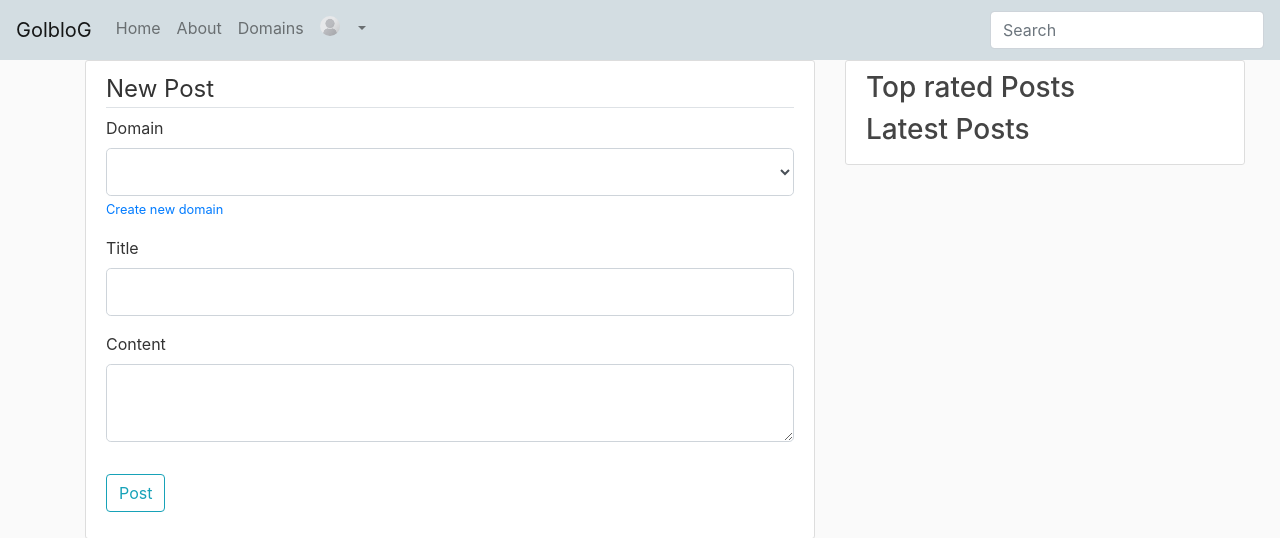
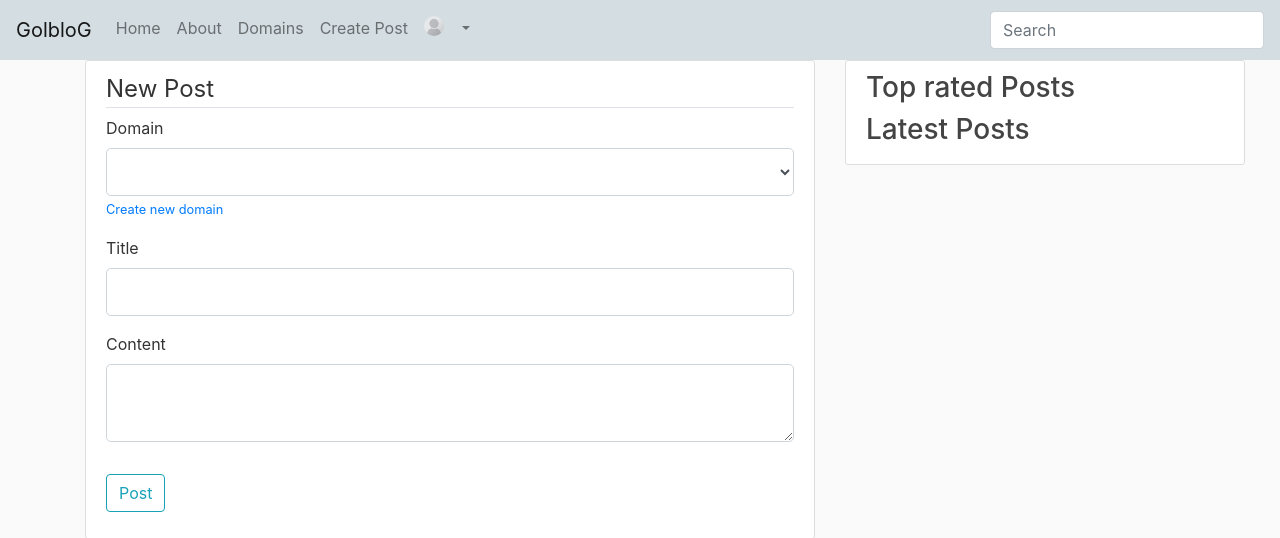
Before and after one commit to kshtjraj05/golBlog, a Flask app: page /post/new in a window 1280 px wide. Shown: the top 538 px of the page. Run offline with Flask 2, Linux system fonts and the light colour scheme; the visitor is signed in with stand-in values (Sample User, id 1); data comes from the database, SQL or seed files in the repository; data that the repository does not hold is empty; some libraries are stand-ins or nearby versions.

Commit message:
Minor upgradations

```diff
--- a/flaskblog/__init__.py
+++ b/flaskblog/__init__.py
@@ -18,6 +18,7 @@ login_manager.login_view='users.login'
 login_manager.login_message_category = 'info'
 mail= Mail()
 babel = Babel()
+
 
 def create_app(config_class=Config):
     app = Flask(__name__)
--- a/flaskblog/domains/routes.py
+++ b/flaskblog/domains/routes.py
@@ -1,8 +1,9 @@
 from flaskblog.domains.forms import DomainForm, UpdateDomainForm, Follow
 from flaskblog import db
 from flask import url_for, redirect, Blueprint, request, render_template, current_app, flash
-from flaskblog.models import Domain, Post
+from flaskblog.models import Domain, Post, Upvote_association
 from flask_login import current_user, login_required
+from sqlalchemy import func
 domains = Blueprint('domains',__name__)
 
 @domains.route('/create_domain', methods=['GET','POST'])
@@ -26,15 +27,19 @@ def get_domains():
 
 @domains.route('/get_domains2', methods=['GET'])
 def get_domains2():
+    latest_posts=Post.query.order_by(Post.date_posted.desc()).limit(6).all()
+    top_rated_posts=Post.query.outerjoin(Upvote_association).group_by(Post.id).order_by(func.count().desc()).limit(6).all()
     lst=[]
     for domain in Domain.query.all():
         lst.append(domain)
-    return render_template('domain_categories.html',lst=lst)
+    return render_template('domain_categories.html',lst=lst, top_rated_posts=top_rated_posts, latest_posts=latest_posts)
 
 
 @domains.route('/get_domains_posts/<string:domain_name>', methods=['GET','POST'])
 @login_required
 def domain_profile(domain_name):
+    latest_posts=Post.query.order_by(Post.date_posted.desc()).limit(6).all()
+    top_rated_posts=Post.query.outerjoin(Upvote_association).group_by(Post.id).order_by(func.count().desc()).limit(6).all()
     form=Follow()
     domain=Domain.query.filter_by(domain_name=domain_name).first_or_404()
     page=request.args.get('page',1, type=int)
@@ -43,7 +48,7 @@ def domain_profile(domain_name):
     posts=Post.query.filter_by(domain=domain)\
         .order_by(Post.date_posted.desc())\
         .paginate(page=page,per_page=5)
-    return render_template('domain_profile.html', domain=domain, posts = posts, form = form)
+    return render_template('domain_profile.html', domain=domain, posts = posts, form = form, top_rated_posts=top_rated_posts, latest_posts=latest_posts)
 
 @domains.route("/domain/<int:domain_id>/follow", methods=['POST'])
 def follow(domain_id):
@@ -56,6 +61,8 @@ def follow(domain_id):
 
 @domains.route('/domain/<int:domain_id>/update_domain', methods=['GET','POST'])
 def update_domain(domain_id):
+    latest_posts=Post.query.order_by(Post.date_posted.desc()).limit(6).all()
+    top_rated_posts=Post.query.outerjoin(Upvote_association).group_by(Post.id).order_by(func.count().desc()).limit(6).all()
     domain = Domain.query.get_or_404(domain_id)
     if domain.creator != current_user:
         abort(403)
@@ -72,4 +79,4 @@ def update_domain(domain_id):
         form.domain_name.data=domain.domain_name
 
     domain_image = url_for('static', filename ="domain_pics/"+domain.domain_image)
-    return render_template('domain_update.html', form=form, domain=domain)
+    return render_template('domain_update.html', form=form, domain=domain, top_rated_posts=top_rated_posts, latest_posts=latest_posts)
--- a/flaskblog/main/routes.py
+++ b/flaskblog/main/routes.py
@@ -1,4 +1,4 @@
-from flask import Blueprint, request, render_template,g, current_app
+from flask import Blueprint, request, render_template,g, current_app, url_for, render_template, redirect
 from  flaskblog.models import Post, Upvote_association
 from flask_login import current_user, login_required
 from flaskblog.main.forms import SearchForm
@@ -22,16 +22,21 @@ def home():
     top_rated_posts.reverse()
 
     recommended_posts=[]
-    for post in top_rated_posts:
-        if current_user.is_following_domain(post.domain):
-            recommended_posts.append(post)
-        print(recommended_posts)
-    pagination = Pagination(page=page, total=len(recommended_posts), search=False, record_name='recommended_posts')
-    return render_template('home.html',pagination=pagination, latest_posts=latest_posts, current_user=current_user, top_rated_posts = top_rated_posts, recommended_posts=recommended_posts)
-
+    if current_user.is_authenticated:
+        for post in top_rated_posts:
+            if current_user.is_following_domain(post.domain):
+                recommended_posts.append(post)
+        pagination = Pagination(page=page, total=len(recommended_posts), search=False, record_name='recommended_posts')
+        return render_template('home.html',pagination=pagination, latest_posts=latest_posts, current_user=current_user, top_rated_posts = top_rated_posts, recommended_posts=recommended_posts)
+    else:
+        recommended_posts=Post.query.order_by(Post.date_posted.desc()).all()
+        pagination = Pagination(page=page, total=len(recommended_posts), search=False, record_name='recommended_posts')
+        return render_template('home.html',pagination=pagination, latest_posts=latest_posts, current_user=current_user, top_rated_posts = top_rated_posts, recommended_posts=recommended_posts)
 @main.route("/about")
 def about():
-    return render_template('about.html', title = 'About')
+    latest_posts=Post.query.order_by(Post.date_posted.desc()).limit(6).all()
+    top_rated_posts=Post.query.outerjoin(Upvote_association).group_by(Post.id).order_by(func.count().desc()).limit(6).all()
+    return render_template('about.html', title = 'About', top_rated_posts=top_rated_posts, latest_posts=latest_posts)
 
 
 @main.before_app_request
@@ -43,6 +48,8 @@ def before_request():
 @main.route('/search')
 @login_required
 def search():
+    latest_posts=Post.query.order_by(Post.date_posted.desc()).limit(6).all()
+    top_rated_posts=Post.query.outerjoin(Upvote_association).group_by(Post.id).order_by(func.count().desc()).limit(6).all()
     if not g.search_form.validate():
         return redirect(url_for('main.home'))
     page = request.args.get('page', 1, type=int)
@@ -58,7 +65,5 @@ def search():
     payload ={ 'q':query_string , 'accepted':'true', 'closed':'true', 'migrated':'false',}
     stack_response = json.loads(requests.get(url, params=payload).text)
     medium_response = scrape_medium(query_string)
-    #for post in stack_response['items']:
-        #print(post['title'])
     return render_template('search.html', title='Search', posts=posts,
-                           next_url=next_url, prev_url=prev_url, stack_response=stack_response['items'], medium_response=medium_response)
+                           next_url=next_url, prev_url=prev_url, stack_response=stack_response['items'], medium_response=medium_response, top_rated_posts=top_rated_posts, latest_posts=latest_posts)
--- a/flaskblog/posts/routes.py
+++ b/flaskblog/posts/routes.py
@@ -7,6 +7,7 @@ from flaskblog.models import Post, Comment, Downvote_association, Upvote_associa
 from flaskblog.posts.forms import PostForm, CommentForm, UpvoteForm, DownvoteForm
 from flaskblog.domains.forms import DomainForm
 from flaskblog.domains.routes import get_domains
+from sqlalchemy import func
 posts = Blueprint('posts',__name__)
 
 
@@ -15,6 +16,8 @@ posts = Blueprint('posts',__name__)
 @posts.route("/post/new", methods = ['GET','POST'])
 @login_required
 def new_post():
+    latest_posts=Post.query.order_by(Post.date_posted.desc()).limit(6).all()
+    top_rated_posts=Post.query.outerjoin(Upvote_association).group_by(Post.id).order_by(func.count().desc()).limit(6).all()
     form = PostForm()
     domain_form =DomainForm()
     lst = get_domains()
@@ -30,22 +33,25 @@ def new_post():
         db.session.commit()
         flash('Your post has been created', 'success')
         return redirect(url_for('main.home'))
-    return render_template('create_post.html',title='New Post', form = form, legend = 'New Post', domain_form=domain_form)
+    return render_template('create_post.html',title='New Post', form = form, legend = 'New Post', domain_form=domain_form, top_rated_posts=top_rated_posts, latest_posts=latest_posts)
 
 @posts.route("/post/<int:post_id>", methods = ['GET', 'POST'])
 @login_required
 def post(post_id):
-
+    latest_posts=Post.query.order_by(Post.date_posted.desc()).limit(6).all()
+    top_rated_posts=Post.query.outerjoin(Upvote_association).group_by(Post.id).order_by(func.count().desc()).limit(6).all()
     post = Post.query.get_or_404(post_id)
     comments = Comment.query.filter_by(post=post)
-
+    print('Hey')
+    for posts in top_rated_posts:
+        print(posts)
     form = CommentForm()
     if form.validate_on_submit():
         comment=Comment(content=form.content.data, author=current_user, post=post)
         db.session.add(comment)
         db.session.commit()
         return Response(status=200)
-    return render_template('post.html',title=post.title,post=post, form= form, comments=comments)
+    return render_template('post.html',title=post.title,post=post, form= form, comments=comments, top_rated_posts=top_rated_posts, latest_posts=latest_posts)
 
 @posts.route("/post/<int:post_id>/add_comment", methods = ['POST'])
 def comment(post_id):
@@ -60,6 +66,8 @@ def comment(post_id):
 
 @posts.route("/post/<int:post_id>/update", methods = ['GET','POST'])
 def update_post(post_id):
+    latest_posts=Post.query.order_by(Post.date_posted.desc()).limit(6).all()
+    top_rated_posts=Post.query.outerjoin(Upvote_association).group_by(Post.id).order_by(func.count().desc()).limit(6).all()
     post = Post.query.get_or_404(post_id)
     if(post.author != current_user):
         abort(403)
@@ -83,7 +91,7 @@ def update_post(post_id):
         form.title.data=post.title
         form.content.data=post.content
         form.submit.data='Update'
-    return render_template('create_post.html',title='Update post', form = form, legend = 'Update Post', domain_form=domain_form)
+    return render_template('create_post.html',title='Update post', form = form, legend = 'Update Post', domain_form=domain_form, top_rated_posts=top_rated_posts, latest_posts=latest_posts)
 
 @posts.route('/posts/<int:post_id>/is_upvoted')
 @login_required
--- a/flaskblog/templates/layout.html
+++ b/flaskblog/templates/layout.html
@@ -43,6 +43,9 @@
               {% if current_user.is_authenticated %}
                 <li class="nav-item">
                   <a class="nav-link" href="{{ url_for('domains.get_domains2') }}">Domains</a>
+                </li>
+                <li class="nav-item">
+                  <a class="nav-link" href="{{ url_for('posts.new_post') }}">Create Post</a>
                 </li>
                 <li class="nav-item dropdown">
                   <a class="nav-link  dropdown-toggle" href="#" id="navbarDropdown" role="button" data-toggle="dropdown" aria-haspopup="true" aria-expanded="false">
--- a/flaskblog/users/routes.py
+++ b/flaskblog/users/routes.py
@@ -1,6 +1,6 @@
 from flask import  current_app, render_template, url_for, flash, redirect, request, abort
 from flaskblog.users.forms import Follow, ResetPasswordForm, RequestResetForm,RegistrationForm, LogIn, UpdateAccountForm
-from flaskblog.models  import User, Post,followers
+from flaskblog.models  import User, Post,followers, Upvote_association
 from flaskblog import  db, bcrypt, mail
 from flask_login import login_user, current_user, logout_user, login_required
 import secrets, os
@@ -8,16 +8,20 @@ from PIL import Image
 from datetime import datetime
 from flask_mail import Message
 from flaskblog.users.utils import send_reset_email, save_picture
+from sqlalchemy import func
 
 
 from flask import Blueprint
 users = Blueprint('users',__name__)
-
+latest_posts=[]
+top_rated_posts=[]
 
 
 
 @users.route("/register", methods=[ 'GET','POST'])
 def register():
+    latest_posts=Post.query.order_by(Post.date_posted.desc()).limit(6).all()
+    top_rated_posts=Post.query.outerjoin(Upvote_association).group_by(Post.id).order_by(func.count().desc()).limit(6).all()
     if current_user.is_authenticated:
         return redirect(url_for('main.home'))
     form = RegistrationForm()
@@ -29,10 +33,12 @@ def register():
         flash(f'Account created for {form.username.data}!', 'success')
         next_page = request.args.get('next')
         return redirect(next_page) if next_page else redirect(url_for('users.login'))
-    return render_template('register.html', title='Register', form = form)
+    return render_template('register.html', title='Register', form = form, top_rated_posts=top_rated_posts, latest_posts=latest_posts)
 
 @users.route("/login", methods = ['GET', 'POST'])
 def login():
+    latest_posts=Post.query.order_by(Post.date_posted.desc()).limit(6).all()
+    top_rated_posts=Post.query.outerjoin(Upvote_association).group_by(Post.id).order_by(func.count().desc()).limit(6).all()
     if current_user.is_authenticated:
         return redirect(url_for('main.home'))
     form = LogIn()
@@ -44,7 +50,7 @@ def login():
             return redirect(next_page) if next_page else redirect(url_for('main.home'))
         else:
             flash('Login Unsuccessful. Please check email and password', 'danger')
-    return render_template('login.html', title='Login', form=form)
+    return render_template('login.html', title='Login', form=form, top_rated_posts=top_rated_posts, latest_posts=latest_posts)
 
 @users.route("/logout")
 def logout():
@@ -54,6 +60,8 @@ def logout():
 @users.route("/account", methods=['GET','POST'])
 @login_required
 def account():
+    latest_posts=Post.query.order_by(Post.date_posted.desc()).limit(6).all()
+    top_rated_posts=Post.query.outerjoin(Upvote_association).group_by(Post.id).order_by(func.count().desc()).limit(6).all()
     form = UpdateAccountForm()
     if form.validate_on_submit():
         if form.picture.data:
@@ -68,10 +76,12 @@ def account():
         form.username.data=current_user.username
         form.email.data = current_user.email
     image_file = url_for('static', filename ="profile_pics/"+current_user.image_file)
-    return render_template('account.html', title='Account', image_file= image_file, form = form)
+    return render_template('account.html', title='Account', image_file= image_file, form = form, top_rated_posts=top_rated_posts, latest_posts=latest_posts)
 
 @users.route("/reset_password",methods=['GET','POST'])
 def reset_request():
+    latest_posts=Post.query.order_by(Post.date_posted.desc()).limit(6).all()
+    top_rated_posts=Post.query.outerjoin(Upvote_association).group_by(Post.id).order_by(func.count().desc()).limit(6).all()
     if current_user.is_authenticated:
         return redirect(url_for('main.home'))
     form = RequestResetForm()
@@ -79,10 +89,12 @@ def reset_request():
         user= User.query.filter_by(email=form.email.data).first()
         send_reset_email(user)
         flash('An email has been sent to your registered email id for resetting your password')
-    return render_template('reset_request.html', title='Reset Password', form=form)
+    return render_template('reset_request.html', title='Reset Password', form=form, top_rated_posts=top_rated_posts, latest_posts=latest_posts)
 
 @users.route("/reset_password/<token>",methods=['GET','POST'])
 def reset_token(token):
+    latest_posts=Post.query.order_by(Post.date_posted.desc()).limit(6).all()
+    top_rated_posts=Post.query.outerjoin(Upvote_association).group_by(Post.id).order_by(func.count().desc()).limit(6).all()
     if current_user.is_authenticated:
         return redirect(url_for('main.home'))
     user = User.verify_reset_token(token)
@@ -97,11 +109,13 @@ def reset_token(token):
         flash('Password successfully changed', 'success')
         next_page = request.args.get('next')
         return redirect(next_page) if next_page else redirect(url_for('users.login'))
-    return render_template('reset_token.html', title='Reset Password', form =form )
+    return render_template('reset_token.html', title='Reset Password', form =form, top_rated_posts=top_rated_posts, latest_posts=latest_posts )
 
 @users.route("/user/<string:username>")
 @login_required
 def user_profile(username):
+    latest_posts=Post.query.order_by(Post.date_posted.desc()).limit(6).all()
+    top_rated_posts=Post.query.outerjoin(Upvote_association).group_by(Post.id).order_by(func.count().desc()).limit(6).all()
     follow_form = Follow()
 
     page=request.args.get('page',1, type=int)
@@ -112,7 +126,7 @@ def user_profile(username):
     posts=Post.query.filter_by(author=user)\
         .order_by(Post.date_posted.desc())\
         .paginate(page=page,per_page=5)
-    return render_template('user_profile.html',posts = posts, user=user, current_user=current_user, follow_form=follow_form)
+    return render_template('user_profile.html',posts = posts, user=user, current_user=current_user, follow_form=follow_form, top_rated_posts=top_rated_posts, latest_posts=latest_posts)
 
 @users.route("/user/<int:user_id>/follow", methods=['POST'])
 def follow(user_id):
```
Also changed, not shown: flaskblog/templates/about.html (+1 -12 lines), flaskblog/templates/domain_profile.html (+16 -2 lines), flaskblog/templates/user_profile.html (+16 -1 lines).
